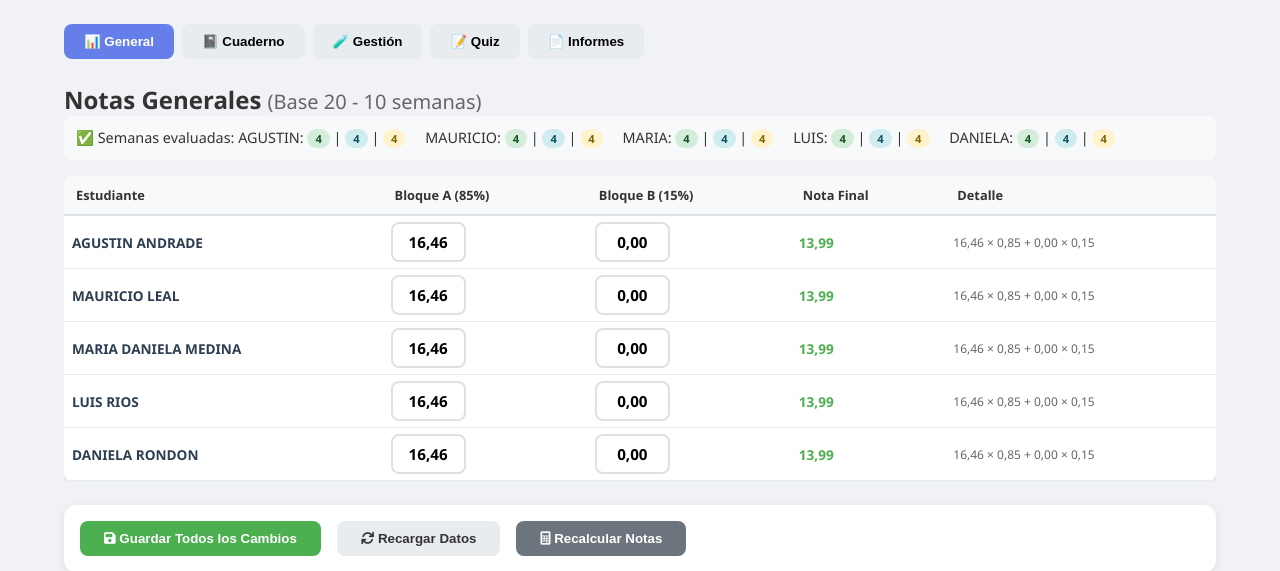
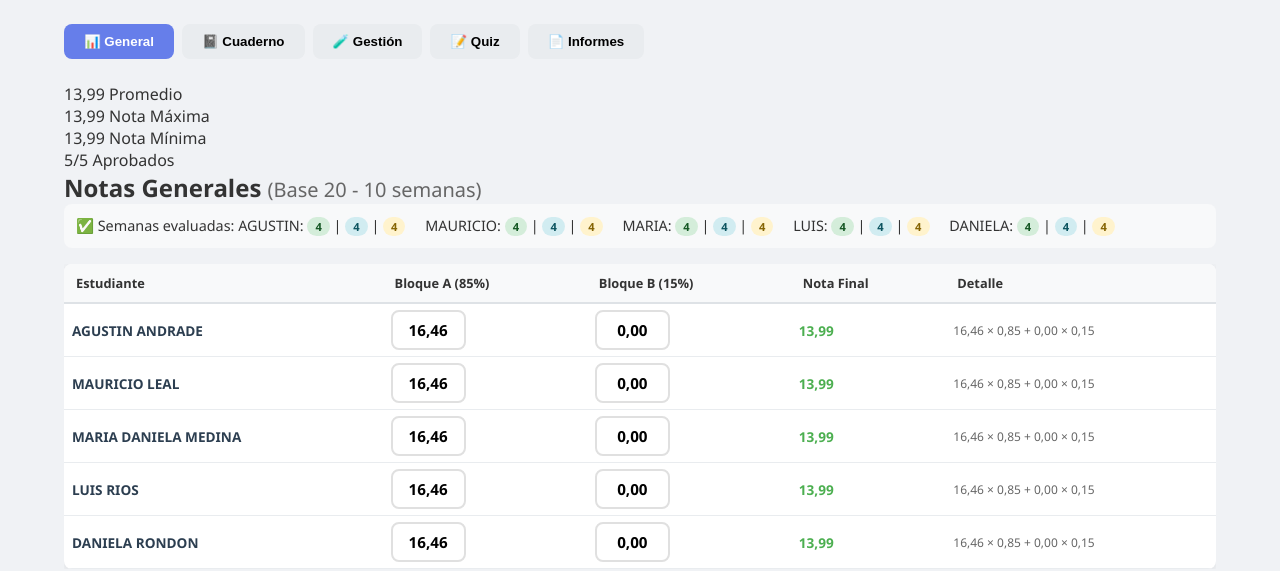
Before and after one commit to labfqfciensucv/sistema-calificaciones, a Flask app: page /admin in a window 1280 px wide. Shown: the part 66-637 px from the top of the page. Run offline with Flask 3, Linux system fonts and the light colour scheme; the visitor is signed in with stand-in values (Sample User, id 1).

Commit message:
Update admin.html

```diff
--- a/templates/admin.html
+++ b/templates/admin.html
@@ -144,6 +144,42 @@
                 <button class="nav-btn" data-section="quiz">📝 Quiz</button>
                 <button class="nav-btn" data-section="informes">📄 Informes</button>
             </div>
+
+            <!-- Agregar después de la navegación -->
+<div class="stats-container" id="statsContainer">
+    <div class="stat-card">
+        <span class="stat-value" id="promedio">-</span>
+        <span class="stat-label">Promedio</span>
+    </div>
+    <div class="stat-card">
+        <span class="stat-value" id="maxima">-</span>
+        <span class="stat-label">Nota Máxima</span>
+    </div>
+    <div class="stat-card">
+        <span class="stat-value" id="minima">-</span>
+        <span class="stat-label">Nota Mínima</span>
+    </div>
+    <div class="stat-card">
+        <span class="stat-value" id="aprobados">-</span>
+        <span class="stat-label">Aprobados</span>
+    </div>
+</div>
+
+<script>
+// Cargar estadísticas al iniciar
+function cargarEstadisticas() {
+    fetch('/api/estadisticas')
+        .then(response => response.json())
+        .then(data => {
+            document.getElementById('promedio').textContent = data.promedio.toFixed(2).replace('.', ',');
+            document.getElementById('maxima').textContent = data.maxima.toFixed(2).replace('.', ',');
+            document.getElementById('minima').textContent = data.minima.toFixed(2).replace('.', ',');
+            document.getElementById('aprobados').textContent = `${data.aprobados}/${data.total}`;
+        });
+}
+
+document.addEventListener('DOMContentLoaded', cargarEstadisticas);
+</script>
 
             <div id="admin-content">
                 <!-- Sección General -->
```
